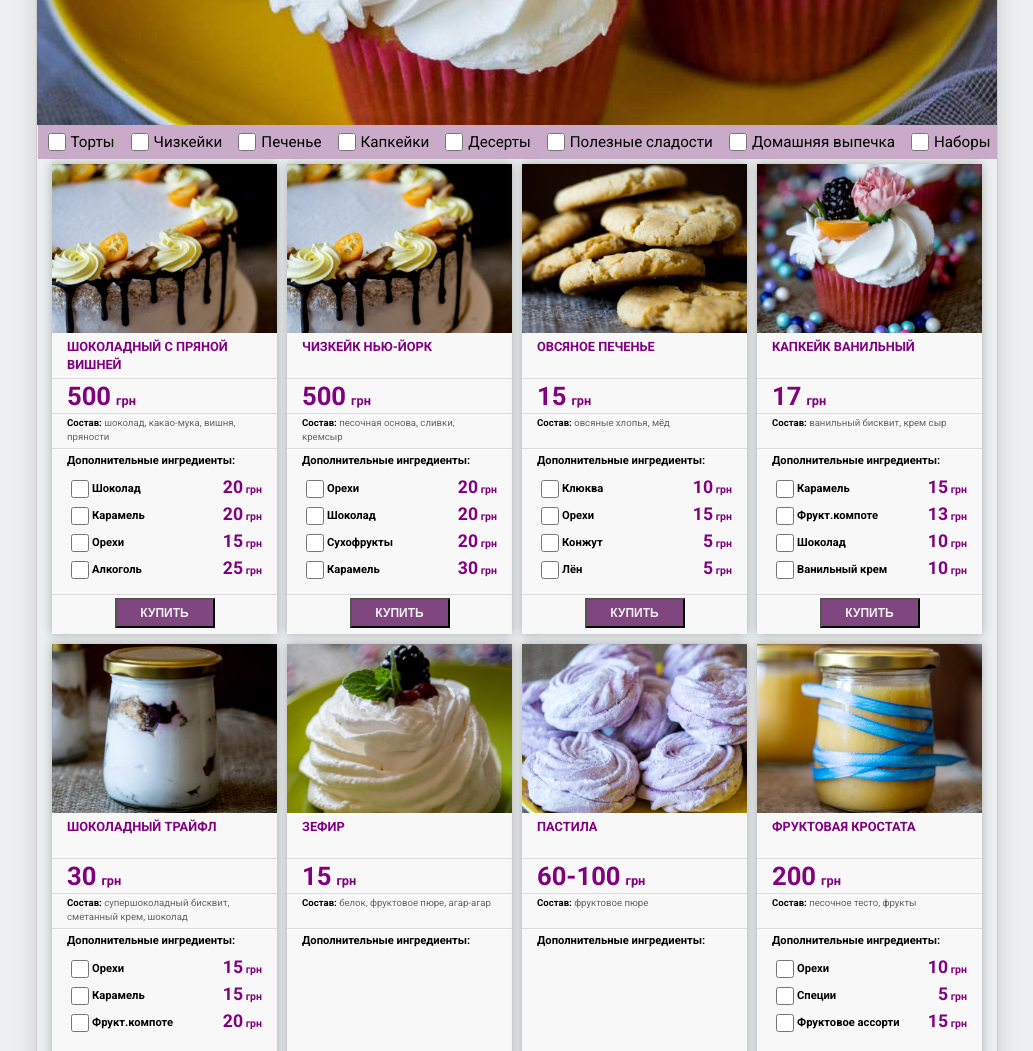
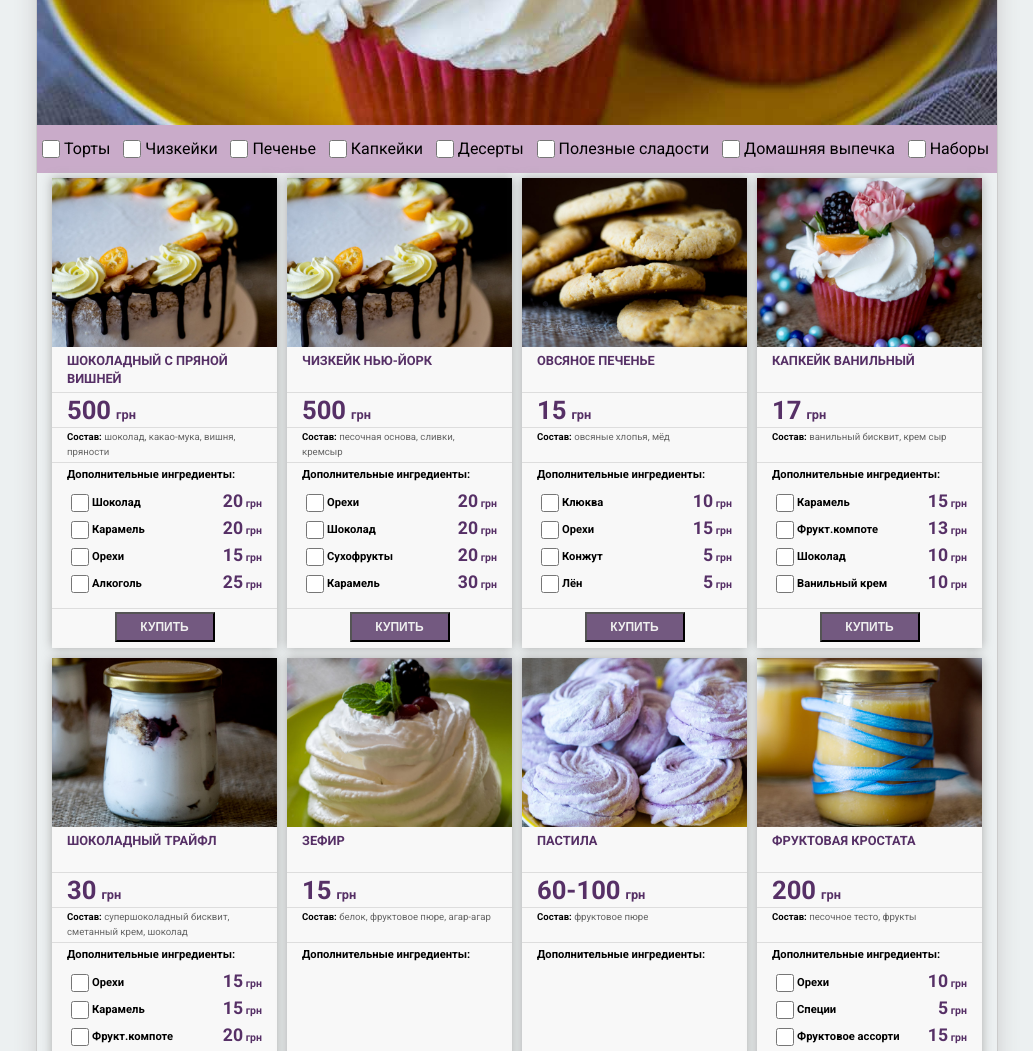
Before and after one commit to JuriKovtun/CakesSite, a website built with webpack: page index.html in a window 1280 px wide. Shown: the part 1100-2151 px from the top of the page, without its empty margins (123-1156 px from the left). Built offline with nearby package versions, Linux system fonts and the light colour scheme.

Commit message:
- remade class Product

```diff
--- a/src/index.js
+++ b/src/index.js
@@ -1,6 +1,5 @@
 import "../style/about.less"
 import "../style/carousel.less"
-import "../style/categoryCheckbox.less"
 import "../style/common.less"
 import "../style/footer.less"
 import "../style/header.less"
--- a/style/categoryCheckbox.less
+++ /dev/null
@@ -1,29 +0,0 @@
-.products__checkboxes_container {
-  display: inline-block;
-
-}
-
-.products__checkbox_label {
-  background-color: #c9abc9;
-  display: inline-block;
-  font-size: 0.95rem;
-  line-height: 1.5rem;
-  padding: 5px 6px;
-
-}
-
-.products__checkbox_label:hover {
-  background-color: purple;
-  color: #eee;
-
-
-}
-
-.products__checkbox {
-  float: left;
-  width: 18px;
-  height: 18px;
-  margin-right: 5px;
-  //visibility: hidden;
-
-}
--- a/style/ingredients.less
+++ b/style/ingredients.less
@@ -34,7 +34,7 @@
 
   &-price {
     float: right;
-    color: purple;
+    color: #563066;
     font-size: 1.1rem;
     font-weight: bold;
     margin-top: 3px;
--- a/style/product.less
+++ b/style/product.less
@@ -1,3 +1,8 @@
+@brandDark: #563066;
+@brandLight: #aaa8d4;
+@brandBeige: #ede0c0;
+
+
 .product {
   width: 225px;
   margin: 5px;
@@ -18,7 +23,7 @@
   }
 
   &__title {
-    color: purple;
+    color: @brandDark;
     font-size: 0.8rem;
     font-weight: bold;
     text-transform: uppercase;
@@ -29,7 +34,7 @@
   }
 
   &__price {
-    color: purple;
+    color: @brandDark;
     font-weight: bold;
     border-bottom: 1px solid #dddddd;
 
@@ -71,7 +76,7 @@
   }
 
   &__buy-button {
-    background-color: #804680;
+    background-color: #735980;
     color: #eeeeee;
     font-size: 0.75rem;
     font-weight: bold;
--- a/style/products.less
+++ b/style/products.less
@@ -2,6 +2,26 @@
 
   &__checkboxes_wrapper {
     text-align: center;
+  }
+
+  &__checkbox_label {
+    background-color: #c9abc9;
+    display: inline-block;
+    font-size: 1rem;
+    line-height: 2.4rem;
+    padding: 5px 7.8px 5px 2px;
+  }
+
+  &__checkbox_label:hover {
+    background-color: purple;
+    color: #eee;
+  }
+
+  &__checkbox {
+    float: left;
+    width: 18px;
+    height: 18px;
+    margin: 10px 4px 10px 3px;
   }
 
   &__main {
```
Also changed, not shown: index.html (+3 -3 lines).
